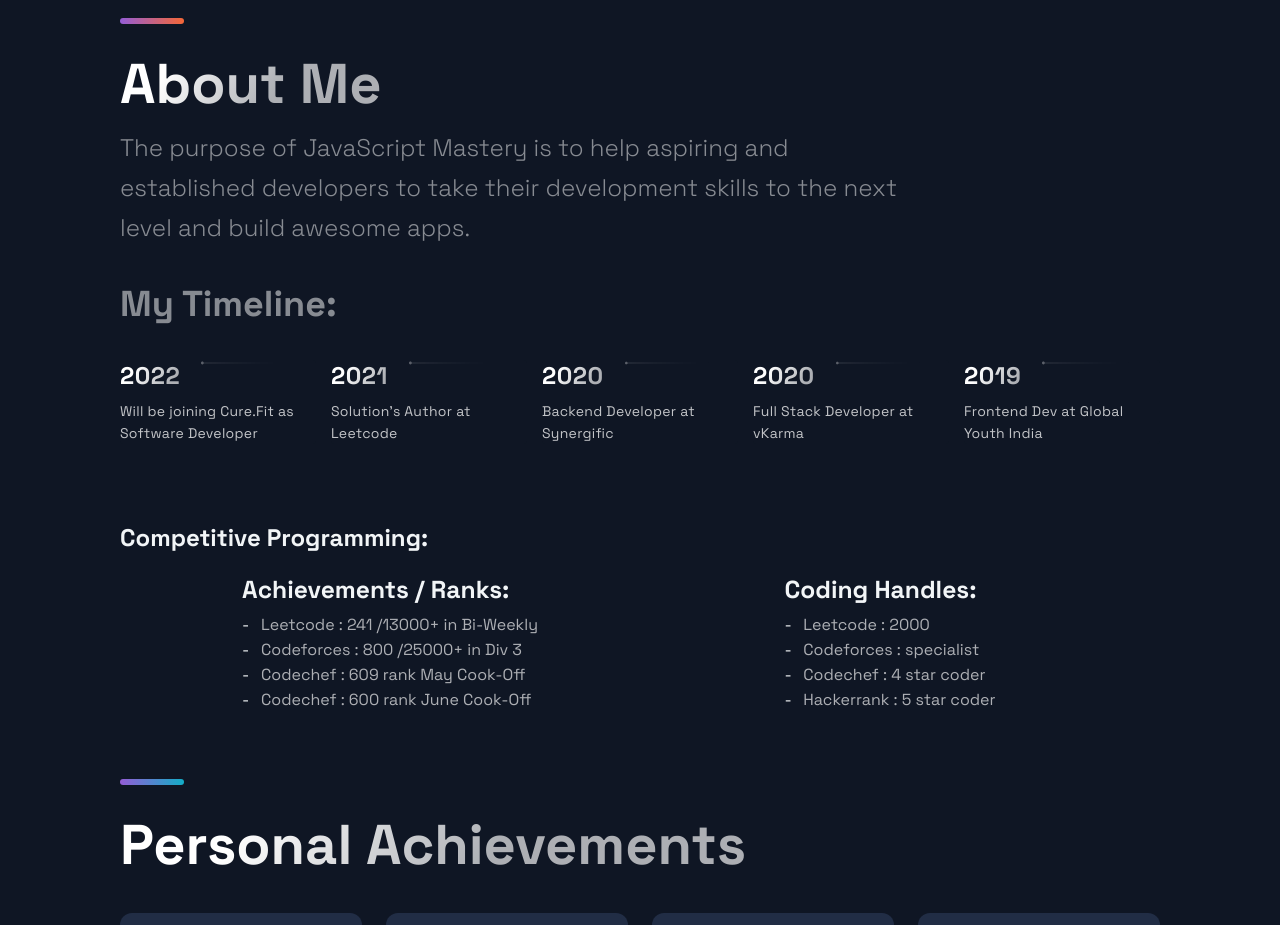
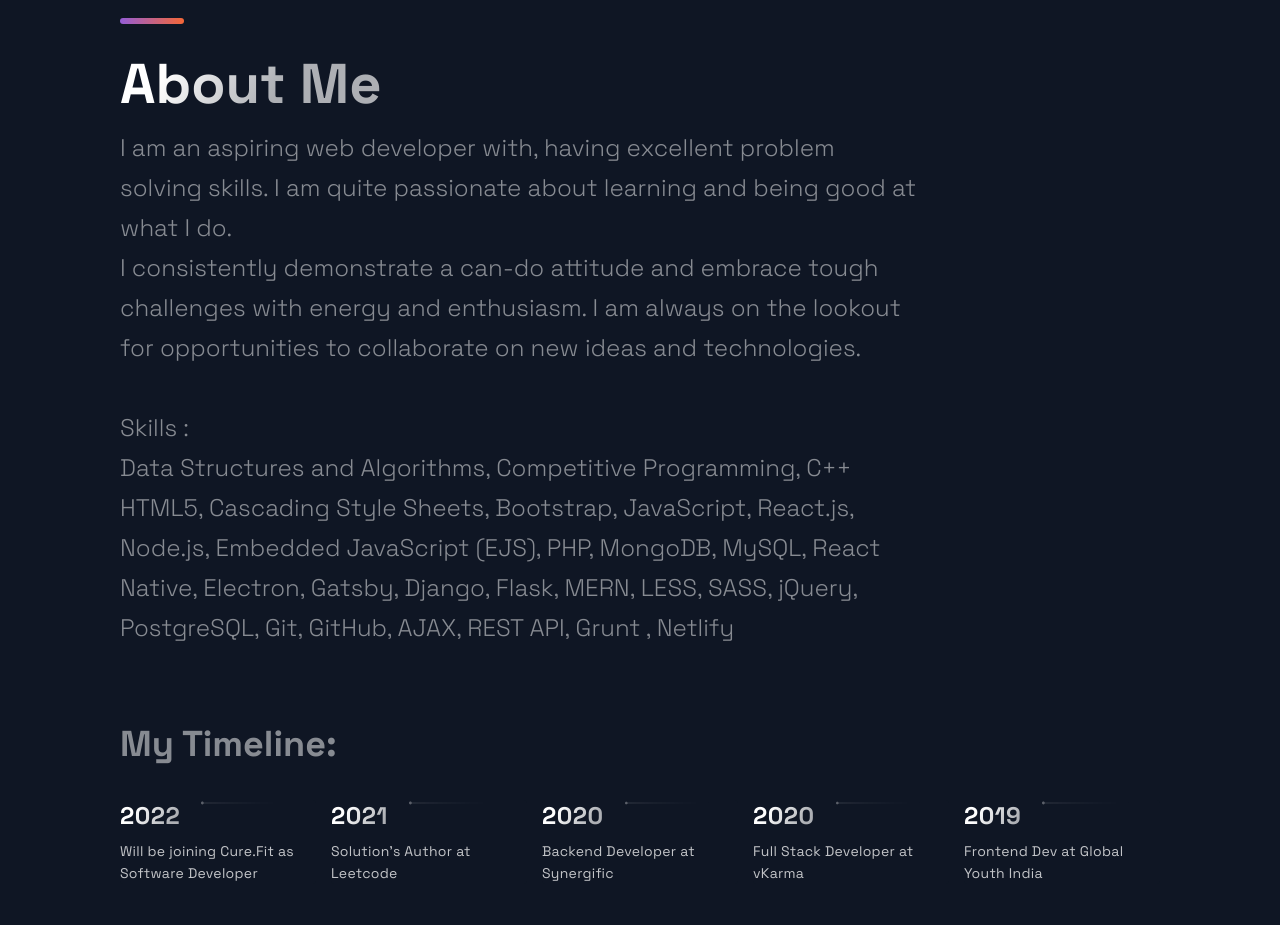
Before and after one commit to sachuverma/Portfolio, a Next.js app: page / in a window 1280 px wide. Shown: the part 3100-4025 px from the top of the page. Built offline with nearby package versions, Linux system fonts and the light colour scheme.

Commit message:
about me

```diff
--- a/src/components/TimeLine/TimeLine.js
+++ b/src/components/TimeLine/TimeLine.js
@@ -49,8 +49,17 @@
     <Section id="about">
       <SectionTitle>About Me</SectionTitle>
       <SectionText>
-      The purpose of JavaScript Mastery is to help aspiring and established developers to take their development skills to the next level and build awesome apps.
+        I am an aspiring web developer with, having excellent problem solving skills. I am quite passionate about learning and being good at what I do. <br/>
+
+        I consistently demonstrate a can-do attitude and embrace tough challenges with energy and enthusiasm. I am always on the lookout for opportunities to collaborate on new ideas and technologies. <br/> <br/>
+
+        Skills : <br/>
+        Data Structures and Algorithms, Competitive Programming, C++ <br/>
+        HTML5, Cascading Style Sheets, Bootstrap, JavaScript, React.js, Node.js, Embedded JavaScript (EJS), PHP, MongoDB, MySQL, React Native, Electron, Gatsby, Django, Flask, MERN, LESS, SASS, jQuery, PostgreSQL, Git, GitHub, AJAX, REST API, Grunt , Netlify <br/>
+
+        <br/>
       </SectionText>
+
 
       <SectionText>
         <h2>My Timeline: </h2>
```
